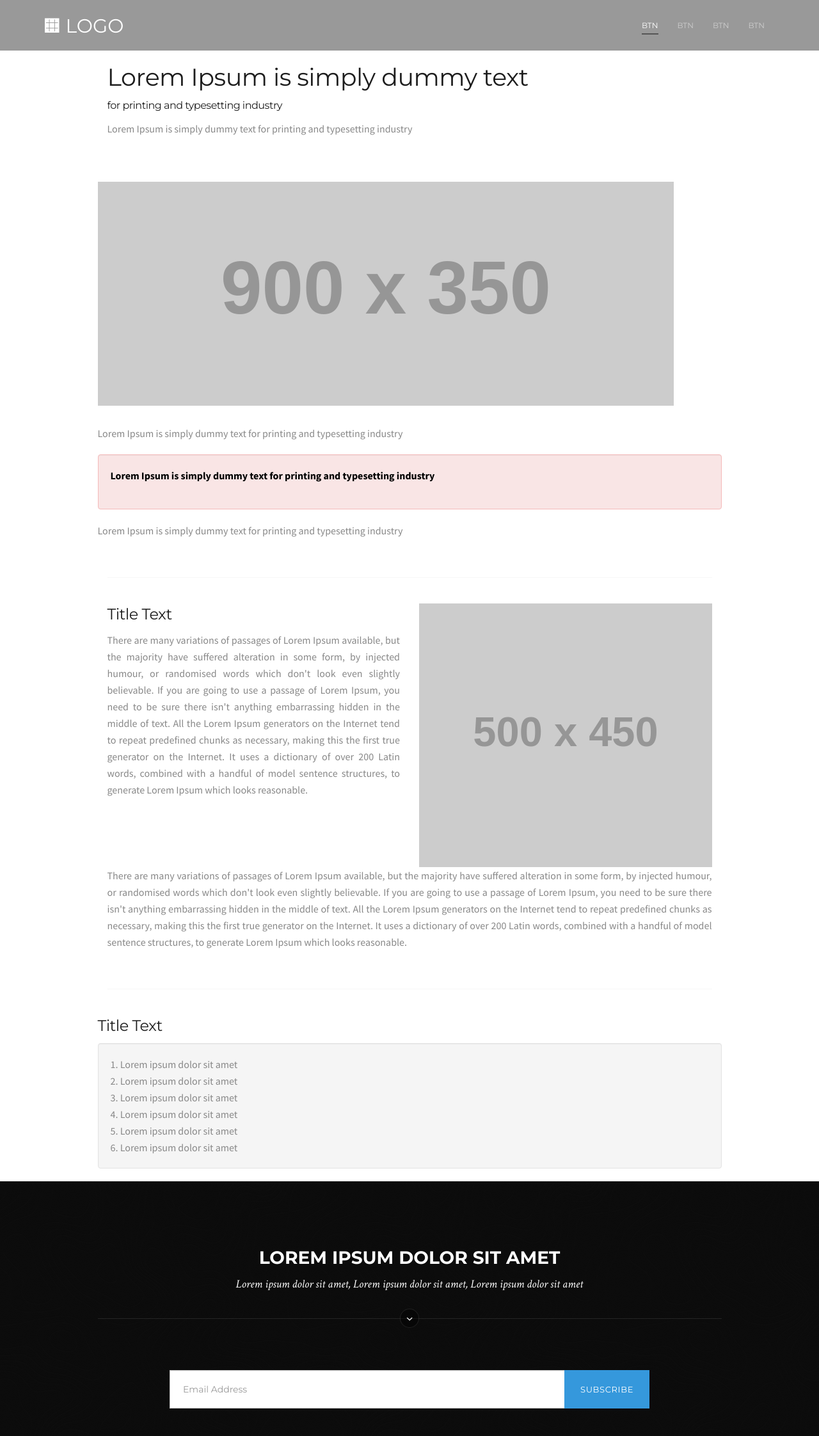
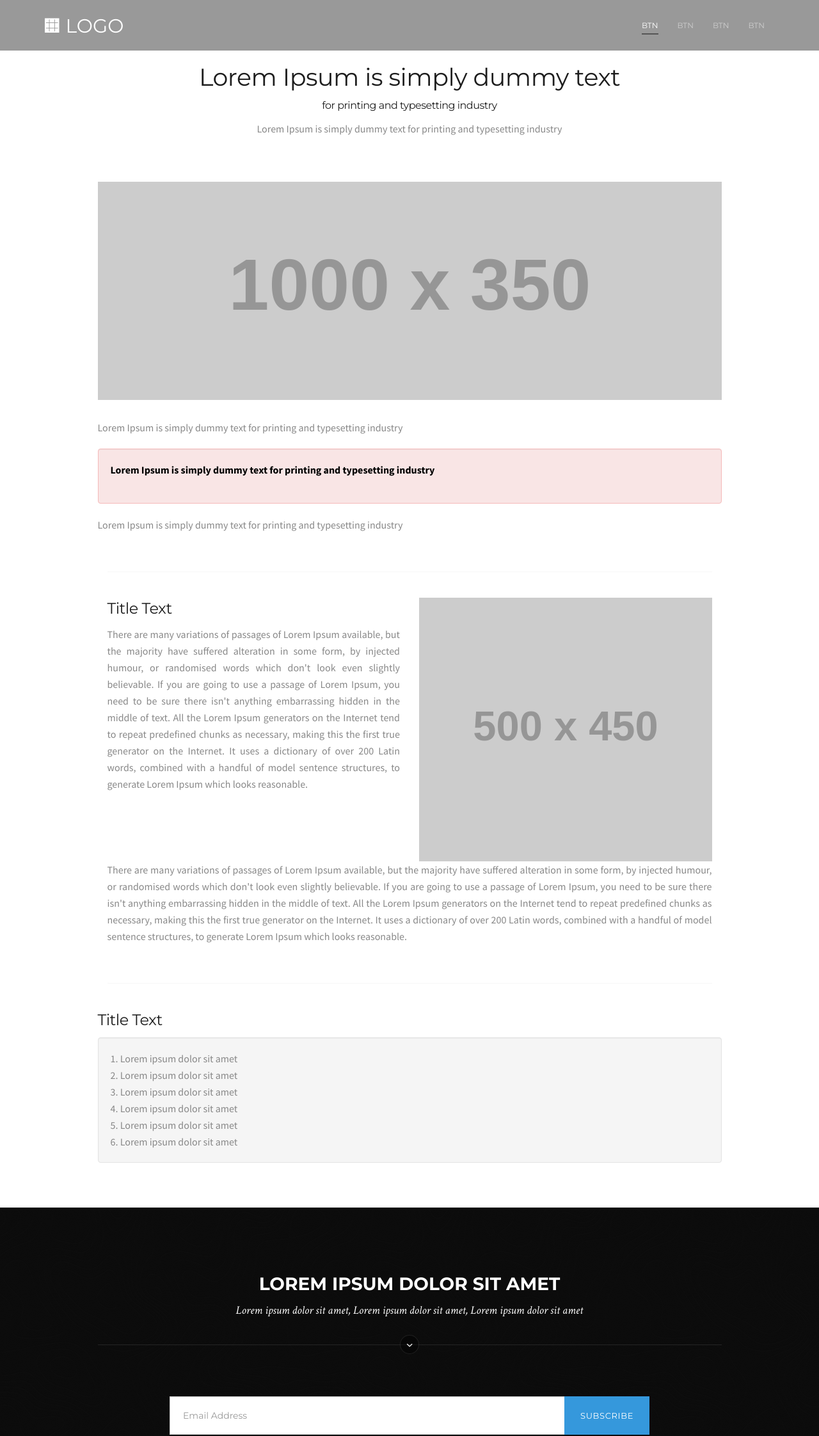
Before and after one commit to AssaultKoder95/assaultkoder95.github.io, a plain HTML site: page demo-site/page2.html in a window 1280 px wide. Shown: the top 2244 px of the page at 64% size. Drawn offline with Linux system fonts and the light colour scheme; placeholder pictures from the web are drawn by us; files whose address does not match are found by name.

Commit message:
Updated changes

```diff
--- a/demo-site/page2.html
+++ b/demo-site/page2.html
@@ -103,10 +103,10 @@
 
 			<!-- Section Title -->
 			<div class="row">
-				<div class="col-md-10 col-md-offset-1 util-m-b-50">
-					<h1 class="text-left">Lorem Ipsum is simply dummy text</h1>
-					<h4 class="text-left">for printing and typesetting industry</h4>
-					<p class="text-left"> Lorem Ipsum is simply dummy text for printing and typesetting industry</p>
+				<div class="col-md-10 col-md-offset-1 util-m-b-50 text-center">
+					<h1 >Lorem Ipsum is simply dummy text</h1>
+					<h4 >for printing and typesetting industry</h4>
+					<p > Lorem Ipsum is simply dummy text for printing and typesetting industry</p>
 				</div>
 			</div>
 			<!-- End Section Title -->
@@ -118,7 +118,7 @@
 					<!-- Main Points Row -->
 					<div class="row ">
 						<div class="intro-feature">
-							<img src="http://via.placeholder.com/900x350" class="img-responsive" />
+							<img src="http://via.placeholder.com/1000x350" class="img-responsive" />
 						</div>
 						<p class="text-left"> Lorem Ipsum is simply dummy text for printing and typesetting industry</p>
 					</div>
@@ -172,7 +172,7 @@
 		<!-- End Intro -->
 
 		<!-- Footer Subscribe -->
-		<section id="subscribe" class="section bg-dark cartographer">
+		<section id="subscribe" class="section bg-dark cartographer util-m-t-50">
 			<div class="bg-overlay"></div>
 			<div class="container">
 
```
Also changed, not shown: demo-site/index.html (+12 -3 lines), demo-site/page1.html (+1 -1 lines), 1 other file.
